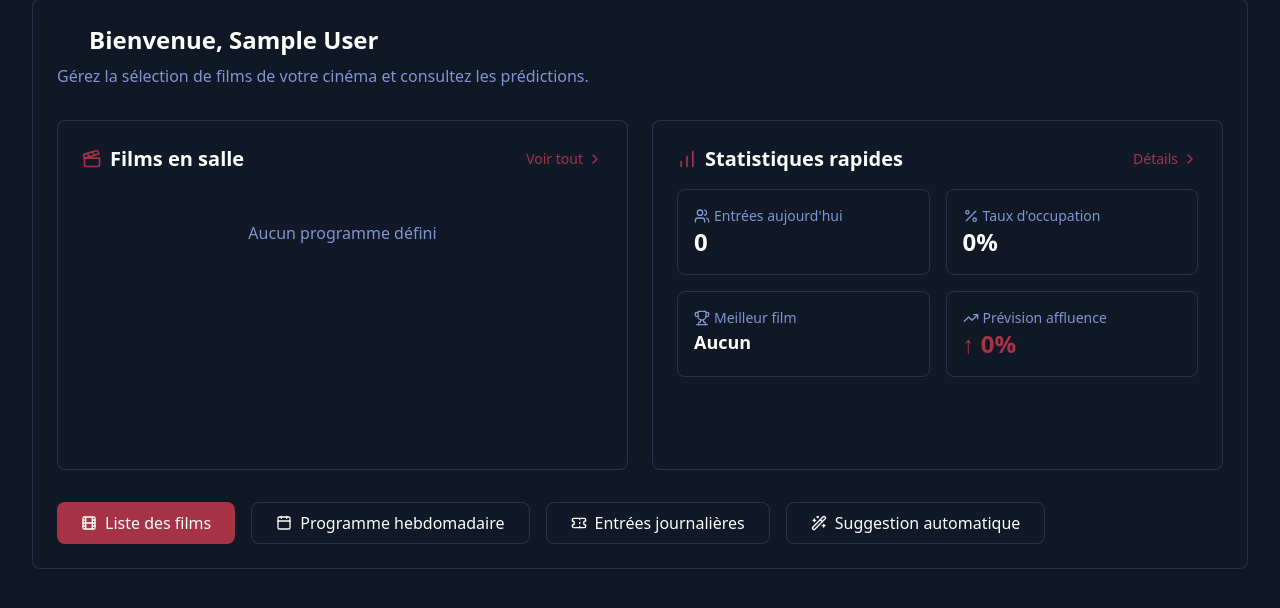
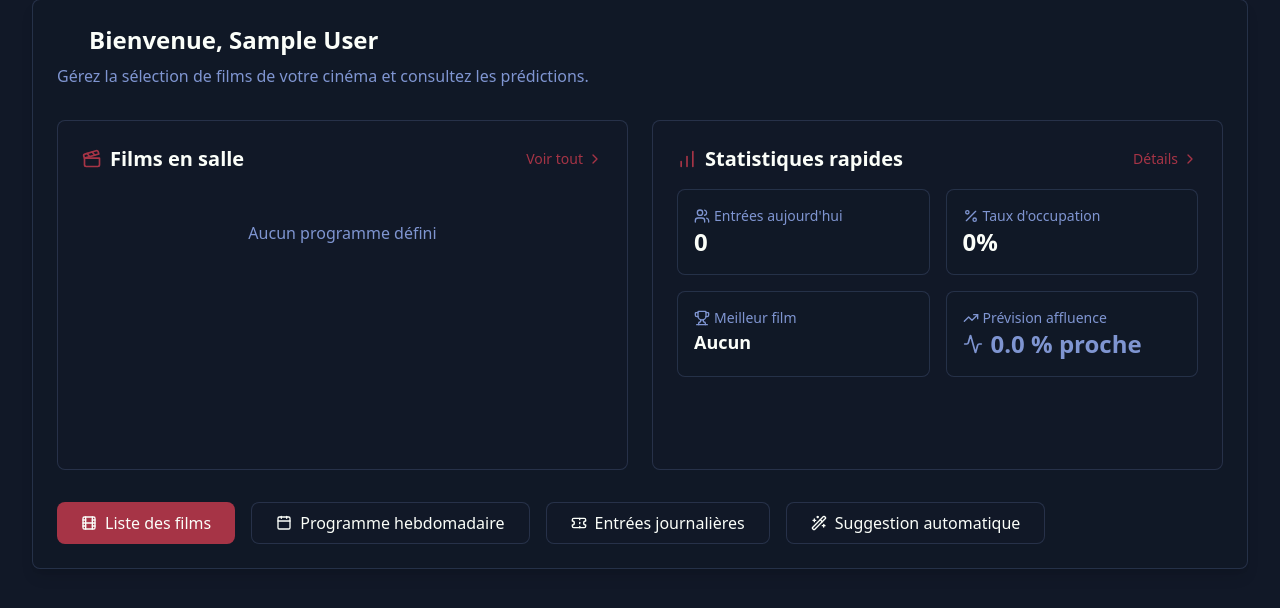
Before and after one commit to DorotheeCatry/popularity-movie-prediction-project, a Django app: page /user/home/ in a window 1280 px wide. Shown: the part 90-698 px from the top of the page. Run offline with Django 5.2, Linux system fonts and the light colour scheme; a user stored in the database is signed in; tables that the repository leaves empty hold one stand-in row (values such as "Sample post"); some libraries are stand-ins or nearby versions.

Commit message:
fix(user-home): remove invalid abs filter in prediction display
- Replace non-existent  filter with  to strip leading “-” for under-predictions
- Wrap  in a  block for reuse
- Maintain distinct icons, colors and labels for over, under and close prediction cases

```diff
--- a/django_cinema_interface/user/templates/user/home.html
+++ b/django_cinema_interface/user/templates/user/home.html
@@ -98,7 +98,25 @@
                         <i data-lucide="trending-up" class="h-4 w-4 mr-1"></i>
                         Prévision affluence
                     </p>
-                    <p class="text-2xl font-bold text-[#A63446]">↑ {{ prediction_increase|default:"0" }}%</p>
+
+                    {% with pct=prediction_increase|floatformat:1 %}
+                      <p class="text-2xl font-bold flex items-center">
+                        {% if prediction_increase > 5 %}
+                          <i data-lucide="trending-up" class="h-5 w-5 mr-2 text-[#A63446]"></i>
+                          <span class="text-[#A63446]">{{ pct }} % au-dessus</span>
+
+                        {% elif prediction_increase < -5 %}
+                          <i data-lucide="trending-down" class="h-5 w-5 mr-2 text-[#34A634]"></i>
+                          {% with abs_pct=pct|slice:"1:" %}
+                            <span class="text-[#34A634]">{{ abs_pct }} % en-dessous</span>
+                          {% endwith %}
+
+                        {% else %}
+                          <i data-lucide="activity" class="h-5 w-5 mr-2 text-[#7F95D1]"></i>
+                          <span class="text-[#7F95D1]">{{ pct }} % proche</span>
+                        {% endif %}
+                      </p>
+                    {% endwith %}
                 </div>
             </div>
         </div>
--- a/django_cinema_interface/user/views.py
+++ b/django_cinema_interface/user/views.py
@@ -155,27 +155,26 @@ class HomeView(TemplateView):
         Calculates various statistics about movie entries and predictions,
         and adds them to the context.
         """
-        ctx       = super().get_context_data(**kwargs)
-        today     = timezone.localdate()
-        days_ahead = (2 - today.weekday() + 7) % 7  # 2 = Wednesday
-        week_start = today + datetime.timedelta(days=days_ahead)
+        ctx   = super().get_context_data(**kwargs)
+        today = timezone.localdate()
 
-        # —––––––––––––––––––––––––––––––––––––––––––––––
-        # 1) Fetch this week’s programs (starting from Wednesday)
-        programs  = (
+        # “This week” Wednesday (past or today, never future)
+        days_since_wed = (today.weekday() - 2) % 7  # how many days since Wed
+        week_start     = today - datetime.timedelta(days=days_since_wed)
+
+        # 1) Fetch programs for that Wednesday
+        programs = (
             WeeklyProgram.objects
                          .filter(week_start=week_start)
                          .select_related("room", "movie")
         )
         ctx["programs"] = programs
 
-        # —––––––––––––––––––––––––––––––––––––––––––––––
         # 2) Sum up today’s actual entries
         daily_qs      = DailyEntry.objects.filter(date=today).select_related("room")
         total_entries = daily_qs.aggregate(total=Sum("entrances"))["total"] or 0
         ctx["total_entries"] = total_entries
 
-        # —––––––––––––––––––––––––––––––––––––––––––––––
         # 3) Compute capacity base:
         #    • If you have programs, use their rooms’ capacities.
         #    • Otherwise fall back to sum of all Room capacities.
@@ -185,7 +184,6 @@ class HomeView(TemplateView):
             cap = Room.objects.aggregate(total=Sum("capacity"))["total"] or 1
         ctx["occupation_rate"] = round(total_entries / cap * 100, 1)
 
-        # —––––––––––––––––––––––––––––––––––––––––––––––
         # 4) Pick today’s “best movie” (highest entrances):
         if programs.exists() and daily_qs.exists():
             # Map room → movie for quick lookup
@@ -196,11 +194,10 @@ class HomeView(TemplateView):
             best_movie = None
         ctx["best_movie"] = best_movie
 
-        # —––––––––––––––––––––––––––––––––––––––––––––––
         # 5) Prediction increase:
         #    only if you actually have programs *and* some entries today
         if programs.exists() and total_entries:
-            predicted = sum((p.movie.number_entrances_fr or 0) for p in programs)
+            predicted = sum((p.movie.number_entrances_fr or 0) for p in programs)/7
             ctx["prediction_increase"] = round(
                 (predicted - total_entries) / total_entries * 100, 1
             )
```
